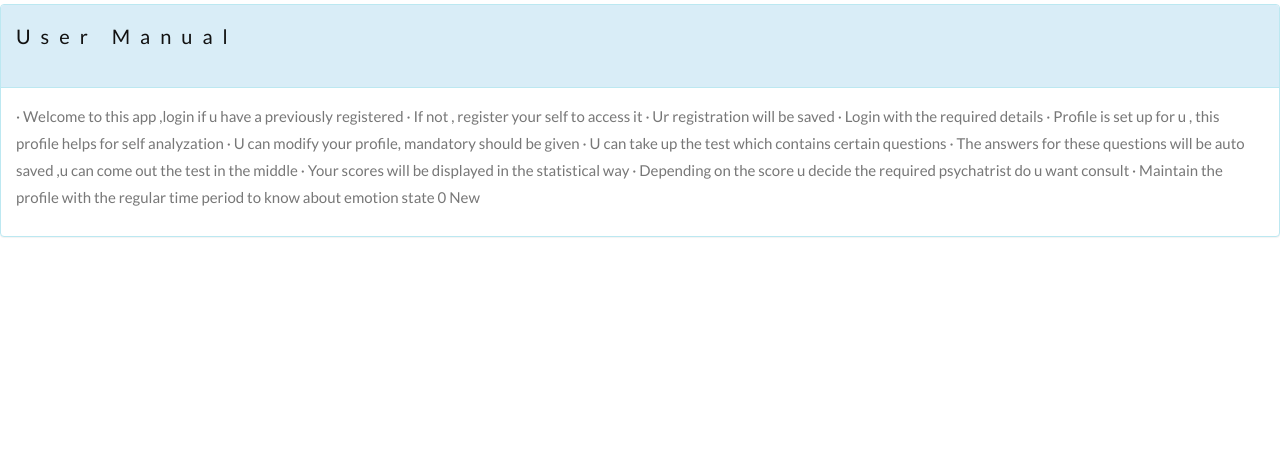
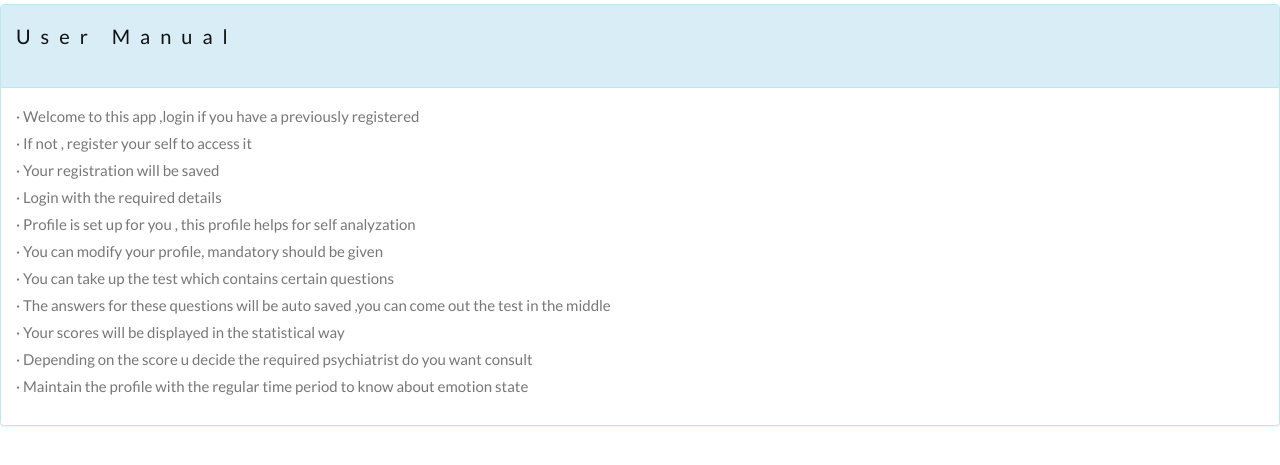
Before and after one commit to PRIYA-18-BALAN/MindEducation, a Django app: page /users/user_manual/ in a window 1280 px wide. Shown: the part 50-515 px from the top of the page. Run offline with Django 3.2, Linux system fonts and the light colour scheme; some libraries are stand-ins or nearby versions.

Commit message:
Production Changes

```diff
--- a/users/templates/users/user_manual.html
+++ b/users/templates/users/user_manual.html
@@ -5,30 +5,28 @@
             <h3>User Manual</h3>
         </div>
         <div class="panel-body">
-            <p> · Welcome to this app ,login if u have a previously registered
+            <p> · Welcome to this app ,login if you have a previously registered<br>
 
-                · If not , register your self to access it
+                · If not , register your self to access it<br>
 
-                · Ur registration will be saved
+                · Your registration will be saved<br>
 
-                · Login with the required details
+                · Login with the required details<br>
 
-                · Profile is set up for u , this profile helps for self analyzation
+                · Profile is set up for you , this profile helps for self analyzation<br>
 
-                · U can modify your profile, mandatory should be given
+                · You can modify your profile, mandatory should be given<br>
 
-                · U can take up the test which contains certain questions
+                · You can take up the test which contains certain questions<br>
 
-                · The answers for these questions will be auto saved ,u can come out the test in the middle
+                · The answers for these questions will be auto saved ,you can come out the test in the middle<br>
 
-                · Your scores will be displayed in the statistical way
+                · Your scores will be displayed in the statistical way<br>
 
-                · Depending on the score u decide the required psychatrist do u want consult
+                · Depending on the score u decide the required psychiatrist do you want consult<br>
 
-                · Maintain the profile with the regular time period to know about emotion state
+                · Maintain the profile with the regular time period to know about emotion state<br>
 
-
-                0 New
             </p>
         </div>
     </div>
--- a/users/views.py
+++ b/users/views.py
@@ -53,12 +53,12 @@ def profile_page(request):
     doc_link = "https://www.sriramakrishnahospital.com/doctor/ananth-s/"
     max_count = 0
     for i in range(0, 31):
-        points = user.answered_questions.filter(question__type=1, created_at__date=date.date()).aggregate(
+        points = user.answered_questions.filter(question__type=0, created_at__date=date.date()).aggregate(
             Sum('question__point'))['question__point__sum']
         if not points:
             points = 0
         temp = \
-            user.answered_questions.filter(question__type=2, created_at__date=date.date()).aggregate(
+            user.answered_questions.filter(question__type=1, created_at__date=date.date()).aggregate(
                 Sum('option__point'))[
                 'option__point__sum']
         if temp:
```
